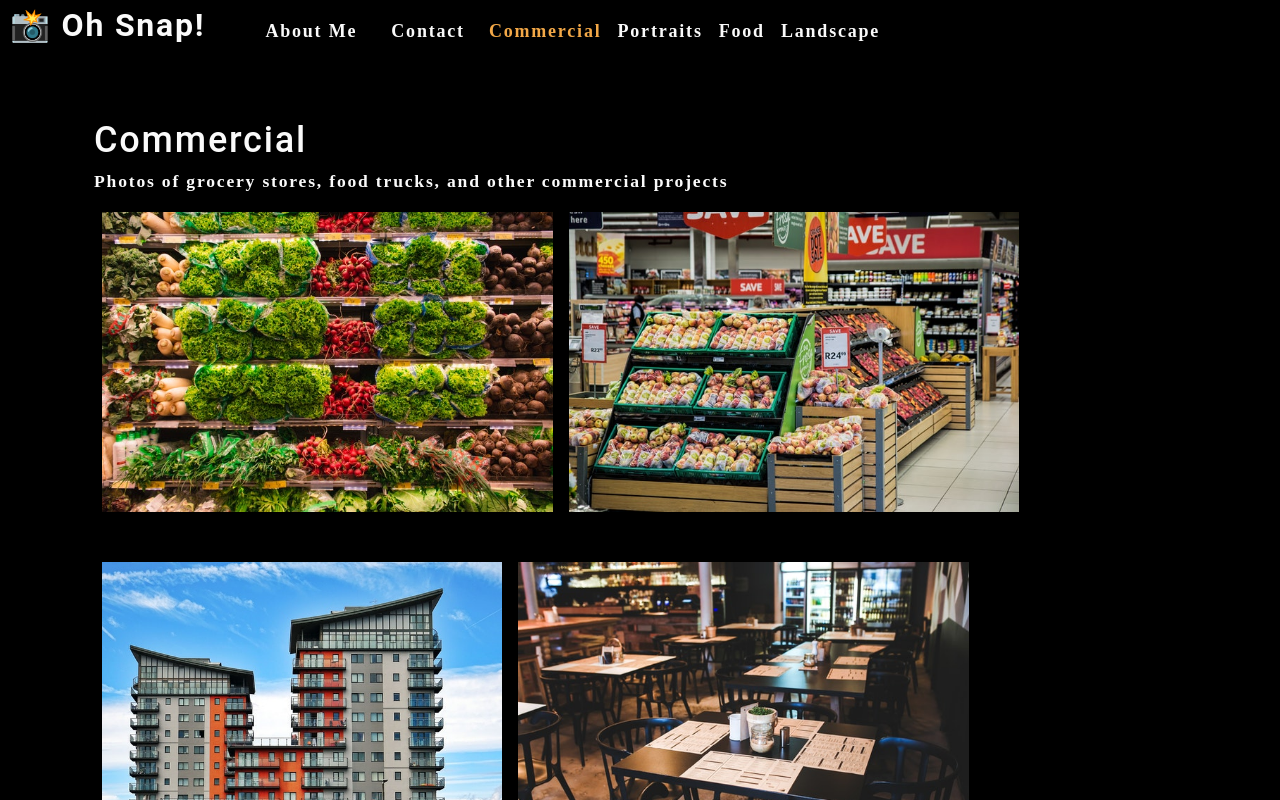
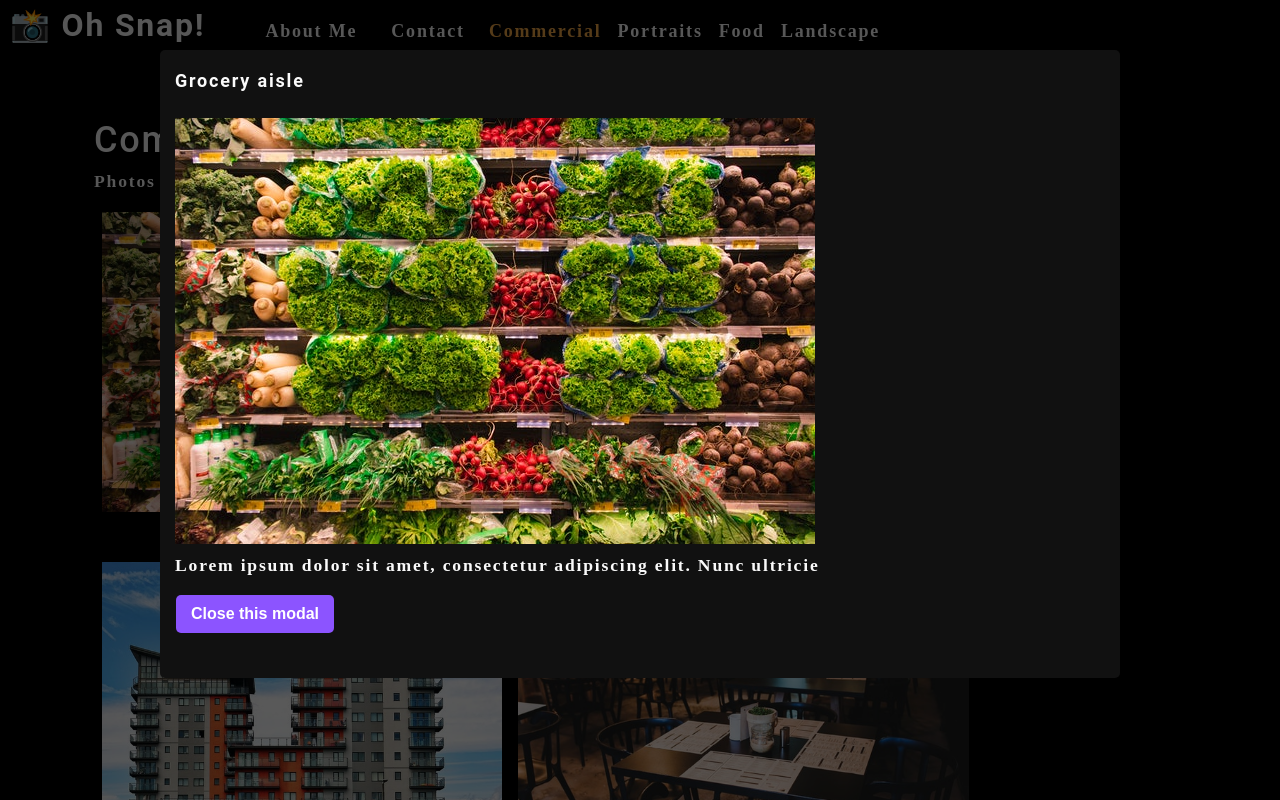
Before and after one commit to csabbah/react-photo-port, a React (Create React App) app: page / in a window 1280 px wide. Both pictures are taken after a click on the picture 327 px from the left and 361 px from the top of the page. Shown: the top 800 px of the page. Built offline with nearby package versions, Linux system fonts and the light colour scheme.

Commit message:
Added new Modal component for viewing single images

```diff
--- a/src/components/Gallery/PhotoList.js
+++ b/src/components/Gallery/PhotoList.js
@@ -1,4 +1,5 @@
 import React, { useState } from 'react';
+import Modal from '../Modal';
 
 function PhotoList({ category }) {
   const [photos] = useState([
@@ -120,14 +121,27 @@
 
   const currentPhotos = photos.filter((photo) => photo.category === category);
 
+  const toggleModal = (image, i) => {
+    setCurrentPhoto({ ...image, index: i });
+    setIsModalOpen(!isModalOpen);
+  };
+
+  const [currentPhoto, setCurrentPhoto] = useState();
+
+  const [isModalOpen, setIsModalOpen] = useState(false);
+
   return (
     <div>
+      {isModalOpen && (
+        <Modal currentPhoto={currentPhoto} onClose={toggleModal} />
+      )}{' '}
       <div className="flex-row">
         {currentPhotos.map((image, i) => (
           <img
             src={`./images/small/${category}/${i}.jpg`}
             alt={image.name}
             className="img-thumbnail mx-1"
+            onClick={() => toggleModal(image, i)}
             key={image.name}
           />
         ))}
--- /dev/null
+++ b/src/components/Modal/index.js
@@ -0,0 +1,23 @@
+import React from 'react';
+
+const Modal = ({ currentPhoto, onClose }) => {
+  const { name, category, description, index } = currentPhoto;
+
+  return (
+    <div className="modalBackdrop">
+      <div className="modalContainer">
+        <h3 className="modalTitle">{name}</h3>
+        <img
+          src={`./images/small/${category}/${index}.jpg`}
+          alt="current category"
+        />
+        <p>{description}</p>
+        <button onClick={onClose} type="button">
+          Close this modal
+        </button>
+      </div>
+    </div>
+  );
+};
+
+export default Modal;
```
